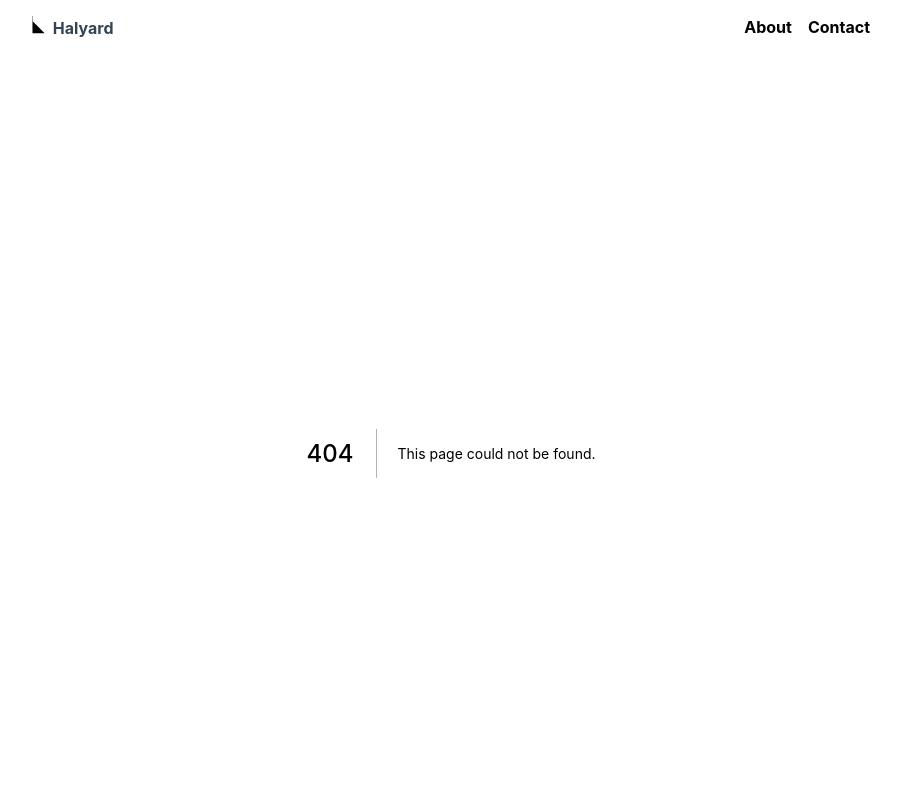
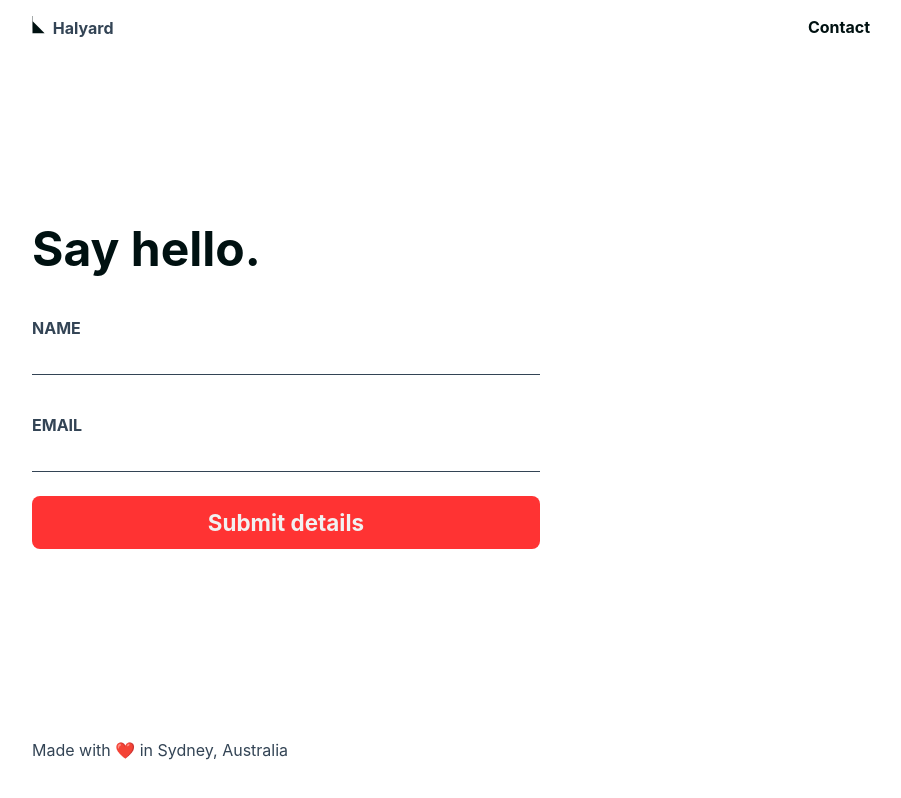
Before and after one commit to DarkPurple141/halyard, a Next.js app: page /contact in a window 1280 px wide. Before the commit this address had no page. Shown: the top 798 px of the page, without its empty margins (189-1090 px from the left). Built offline with nearby package versions, Linux system fonts and the light colour scheme.

Commit message:
chore: updated

```diff
--- a/components/button/index.tsx
+++ b/components/button/index.tsx
@@ -1,15 +1,29 @@
+/* eslint-disable jsx-a11y/anchor-has-content */
 import { FC, HTMLProps } from 'react'
+import Link from 'next/link'
 import styles from './styles.module.css'
 
-const Button: FC<HTMLProps<HTMLButtonElement>> = ({
+const Button: FC<HTMLProps<HTMLElement>> = ({
   type = 'button',
+  href,
+  ref,
   ...other
-}) => (
+}) => {
+  if (href) {
+    return (
+      <Link href={href}>
+        <a className={styles.button} {...other} />
+      </Link>
+    )
+  }
+
+  return (
     <button
       {...other}
       type={type as 'submit' | 'button'}
       className={styles.button}
     />
   )
+}
 
 export default Button
--- a/components/footer.tsx
+++ b/components/footer.tsx
@@ -1,12 +1,13 @@
 import { FC } from 'react'
-// <a href="mailto:hello@halyard.dev">hello@halyard.dev</a> |
+
 const Footer: FC = () => (
-  <footer
-    style={{
-      visibility: 'hidden',
-    }}
-  >
-    <address>
+  <footer>
+    <p>Made with ❤️ in Sydney, Australia</p>
+    <address
+      style={{
+        visibility: 'hidden',
+      }}
+    >
       <p>
         <a href="mailto:hello@halyard.dev">hello@halyard.dev</a>
       </p>
--- a/components/grid/index.module.css
+++ b/components/grid/index.module.css
@@ -1,5 +1,9 @@
 .grid {
+  display: flex;
   padding: 0 var(--grid-double);
   max-width: 870px;
+  height: 100vh;
   margin: 0 auto;
+  flex-direction: column;
+  justify-content: space-between;
 }
--- a/components/nav/index.tsx
+++ b/components/nav/index.tsx
@@ -1,3 +1,5 @@
+/* eslint-disable jsx-a11y/anchor-is-valid */
+import Link from 'next/link'
 import { FC } from 'react'
 import Logo from '../logo'
 import styles from './index.module.css'
@@ -5,10 +7,16 @@ import styles from './index.module.css'
 const Nav: FC = () => (
   <header>
     <nav className={styles.nav}>
-      <Logo />
+      <Link href="/">
+        <a>
+          <Logo />
+        </a>
+      </Link>
       <div className={styles.navItems}>
-        <a href="/">About</a>
-        <a href="/">Contact</a>
+        {/* <a href="/">About</a> */}
+        <Link href="/contact">
+          <a>Contact</a>
+        </Link>
       </div>
     </nav>
   </header>
--- /dev/null
+++ b/components/textfield/index.tsx
@@ -0,0 +1,19 @@
+import { HTMLProps, FC } from 'react'
+import styles from './styles.module.css'
+
+type Props = {
+  label: string
+}
+
+const Textfield: FC<HTMLProps<HTMLInputElement> & Props> = ({
+  label,
+  id,
+  ...props
+}) => (
+  <div className={styles.field}>
+    <label htmlFor={id}>{label}</label>
+    <input id={id} type="text" className={styles.input} {...props} />
+  </div>
+)
+
+export default Textfield
--- /dev/null
+++ b/components/textfield/styles.module.css
@@ -0,0 +1,24 @@
+.field {
+  margin: var(--grid-double) 0;
+  display: grid;
+  color: var(--secondary-text);
+}
+
+.field label {
+  font-weight: bolder;
+  text-transform: uppercase;
+}
+
+.input {
+  color: var(--primary-text);
+  max-width: none;
+  display: block;
+  padding: var(--grid) 0;
+  border: none;
+  border-bottom: 1px solid var(--secondary-text);
+  outline: none;
+  background-color: transparent;
+  color: inherit;
+  appearance: none;
+  font: inherit;
+}
--- /dev/null
+++ b/pages/contact.tsx
@@ -0,0 +1,16 @@
+import Button from '../components/button'
+import Textfield from '../components/textfield'
+import styles from './styles.module.css'
+
+export default function Contact() {
+  return (
+    <main className={styles.main}>
+      <h1 className={styles.splash}>Say hello.</h1>
+      <form className={styles.form}>
+        <Textfield label="Name" />
+        <Textfield type="email" label="Email" />
+        <Button type="submit">Submit details</Button>
+      </form>
+    </main>
+  )
+}
--- a/pages/styles.module.css
+++ b/pages/styles.module.css
@@ -1,5 +1,4 @@
 .main {
-  padding-top: 15vh;
   width: calc(100% / var(--golden-ratio));
 }
 
@@ -11,13 +10,18 @@
   font-size: 3rem;
 }
 
+.form {
+  display: grid;
+  gap: var(--grid);
+}
+
 .supporting {
   font-size: 1.25rem;
 }
 
 @media screen and (orientation: portrait) {
   .main {
-    padding-top: 10vh;
+    padding-top: var(--grid);
     width: auto;
   }
 }
--- a/styles/globals.css
+++ b/styles/globals.css
@@ -18,10 +18,10 @@
 
 @media (prefers-color-scheme: dark) {
   :root {
-    --body-bg: #011;
+    --body-bg: #122;
     --primary-text: #f1f1f1;
     --secondary-text: #ccc;
-    --inverse-text-primary: #011;
+    --inverse-text-primary: #122;
   }
 }
 
```
Also changed, not shown: pages/index.tsx (+2 -5 lines). Lines whose indentation alone changed are shown as unchanged.
